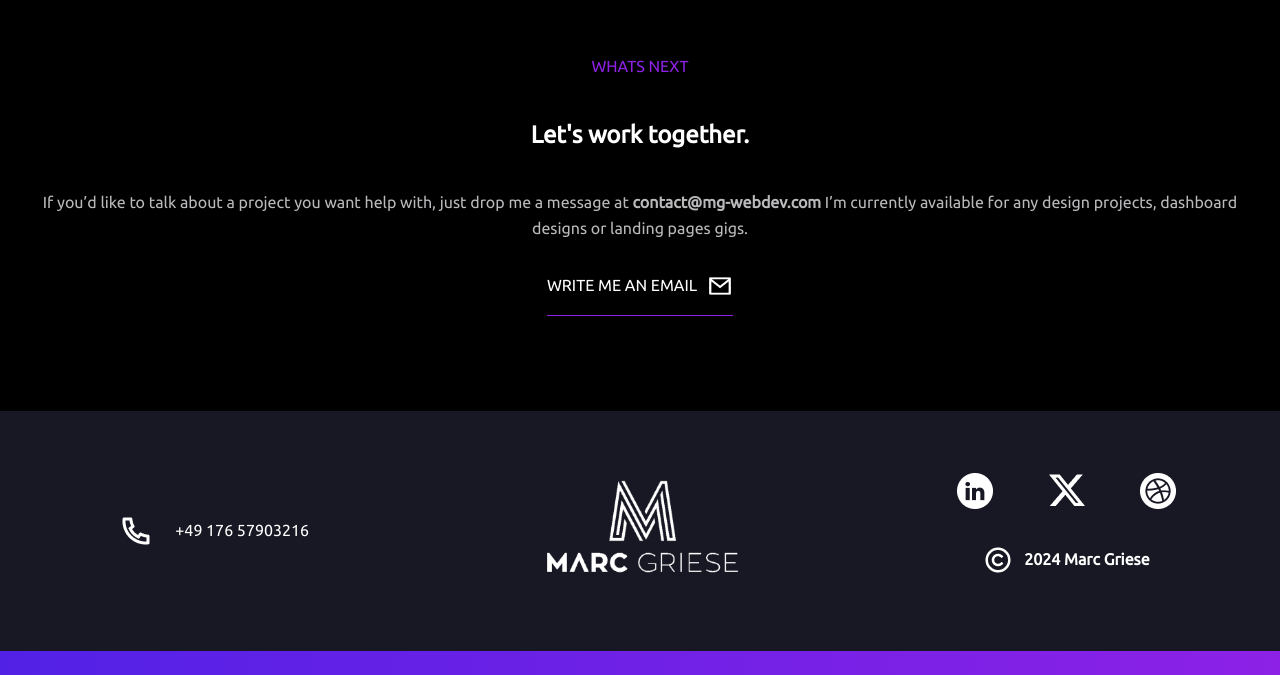
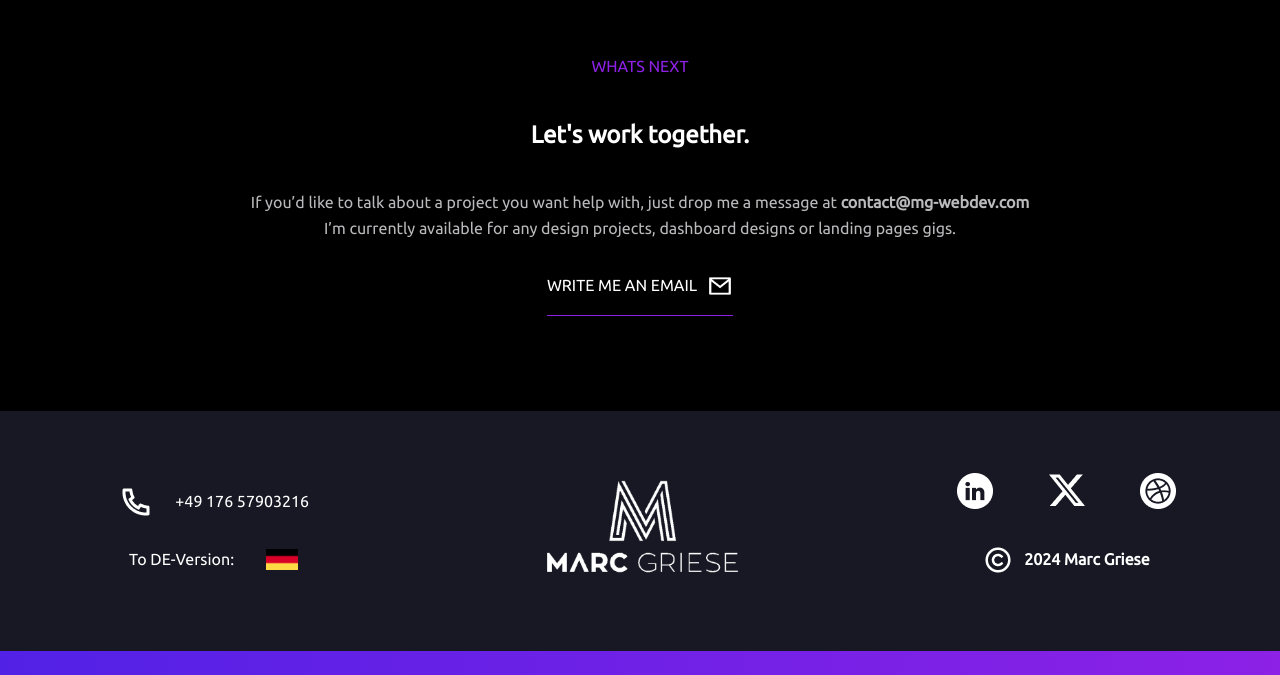
Before and after one commit to MarcGriese/Webdesign, a React app in the folder marc/: page /en in a window 1280 px wide. Shown: the part 2273-2948 px from the top of the page. Built offline with nearby package versions, Linux system fonts and the light colour scheme.

Commit message:
added possibility to switch languages

```diff
--- a/marc/src/assets/css/footer/index.scss
+++ b/marc/src/assets/css/footer/index.scss
@@ -13,6 +13,7 @@
 
 .left-footer__container {
     display: flex;
+    flex-direction: column;
     justify-content: center;
     align-items: center;
 }
@@ -31,6 +32,20 @@
     white-space: nowrap;
 }
 
+.left-footer-lower-content__container {
+    display: flex;
+    flex-direction: row;
+    justify-content: center;
+    gap: 10%;
+    min-width: 55%;
+    max-width: 80%;
+}
+
+.left-footer-lower-content__container p {
+    overflow: visible;
+    white-space: nowrap;
+}
+
 .footer-phone-icon__container {
     display: flex;
     justify-content: center;
@@ -39,6 +54,19 @@
 }
 
 .footer-phone-icon {
+    width: 100%;
+    max-width: 100%;
+}
+
+.footer-flag-icon__container {
+    display: flex;
+    justify-content: center;
+    align-items: center;
+    flex-shrink: 0;
+    width: 10%;
+}
+
+.footer-flag-icon {
     width: 100%;
     max-width: 100%;
 }
--- a/marc/src/pages/home/index.jsx
+++ b/marc/src/pages/home/index.jsx
@@ -1,4 +1,5 @@
-import React, { useState, useEffect } from "react";
+import React, { useState, useEffect, useRef } from "react";
+import { Link } from "react-router-dom";
 import Header from "../../components/header";
 import MarcIMG from "../../assets/pictures/welcome-pic-small.png"
 import LogoMG from "../../assets/pictures/logo-mg-white.png"
@@ -6,6 +7,7 @@ import MenuIcon from "../../assets/pictures/menu-icon.png"
 import Skillset_Component from "../../components/skillset";
 
 import welcomepic from "../../assets/pictures/welcome-pic2.png"
+import FlagDE from "../../assets/pictures/flag-de-icon.png"
 
 import PhoneIcon from "../../assets/pictures/phone-icon.png"
 import LinkedInIcon from "../../assets/pictures/linkedin-icon.png"
@@ -17,11 +19,24 @@ import MailIcon from "../../assets/pictures/mail-icon.png"
 
 import FeedbackIMG from "../../assets/pictures/feedback-img.png"
 
-const MenuComponent = () => {
+const MenuComponent = ({ scrollToSkillset, scrollToFeedback, scrollToFooter }) => {
     const [lastClicked, setLastClicked] = useState('About Me'); // Default to 'About Me' as initially clicked
 
     const handleClick = (menuItem) => {
         setLastClicked(menuItem);
+        switch (menuItem) {
+            case 'About Me':
+                scrollToSkillset();
+                break;
+            case 'Work':
+                scrollToFeedback();
+                break;
+            case 'Contact':
+                scrollToFooter();
+                break;
+            default:
+                break;
+        }
     };
 
     return (
@@ -39,7 +54,7 @@ const MenuComponent = () => {
     );
 };
 
-function WelcomeComponent() {
+function WelcomeComponent({ scrollToSkillset, scrollToFeedback, scrollToFooter }) {
     const [isMobile, setIsMobile] = useState(document.documentElement.clientWidth < 768);
 
     useEffect(() => {
@@ -63,6 +78,19 @@ function WelcomeComponent() {
 
     const handleMenuItemClick = (item) => {
         setSelectedItem(item);
+        switch (item) {
+            case 'about':
+                scrollToSkillset();
+                break;
+            case 'work':
+                scrollToFeedback();
+                break;
+            case 'contact':
+                scrollToFooter();
+                break;
+            default:
+                break;
+        }
         setMenuOpen(false);
     };
 
@@ -126,7 +154,11 @@ function WelcomeComponent() {
                         </div>
                     </div>
                     <div className="right-desktop-welcome-component__container col-7">
-                        <MenuComponent />
+                        <MenuComponent
+                            scrollToSkillset={scrollToSkillset}
+                            scrollToFeedback={scrollToFeedback}
+                            scrollToFooter={scrollToFooter}
+                        />
                     </div>
                 </div>
                 <div className="welcome-much__container">
@@ -141,15 +173,29 @@ function WelcomeComponent() {
 
 
 export default function HomeEN() {
+    const skillsetRef = useRef(null);
+    const feedbackRef = useRef(null);
+    const contactRef = useRef(null);
+
+    const handleScrollTo = (ref) => {
+        if (ref.current) {
+            ref.current.scrollIntoView({ behavior: 'smooth' });
+        }
+    };
+
     return (
         <>
             <Header />
-            <WelcomeComponent />
+            <WelcomeComponent
+                scrollToSkillset={() => handleScrollTo(skillsetRef)}
+                scrollToFeedback={() => handleScrollTo(feedbackRef)}
+                scrollToFooter={() => handleScrollTo(contactRef)}
+            />
 
-            <Skillset_Component />
+            <Skillset_Component ref={skillsetRef} />
 
             {/* Customer feedback */}
-            <div className="customer-feedback__container row">
+            <div className="customer-feedback__container row" ref={feedbackRef}>
                 <div className="customer-feedback-content_container row">
                     <div className="left-customer-feedback-content__container col-6">
                         <div className="feedback-content-wrap">
@@ -189,7 +235,7 @@ export default function HomeEN() {
             <div className="placeholder"></div>
 
             {/* contact */}
-            <div className="contact__container">
+            <div className="contact__container" ref={contactRef}>
                 <div className="contact-content__container">
                     <p className="whats-next-contact__container">
                         WHATS NEXT
@@ -198,7 +244,7 @@ export default function HomeEN() {
                         Let's work together.
                     </h2>
                     <p className="text-contact__container">
-                        If you’d like to talk about a project you want help with, just drop me a message at <span className="text-contact-bold">contact@mg-webdev.com</span> I’m currently available for any design projects, dashboard designs or landing pages gigs.
+                        If you’d like to talk about a project you want help with, just drop me a message at <span className="text-contact-bold">contact@mg-webdev.com</span> <br/> I’m currently available for any design projects, dashboard designs or landing pages gigs.
                     </p>
                     <div className="mail-contact__container">
                         <p className="mail-text-contact__container">
@@ -221,6 +267,12 @@ export default function HomeEN() {
                             </div>
                             <p>+49 176 57903216</p>
                         </div>
+                        <Link to="/de" className="left-footer-lower-content__container">
+                            <p>To DE-Version:</p>
+                            <div className="footer-flag-icon__container">
+                                <img src={FlagDE} alt="phone icon" className="footer-flag-icon" />
+                            </div>
+                        </Link>
                     </div>
                     <div className="middle-footer__container col-4">
                         <img src={LogoMG} alt="" className="footer-marc-griese-logo_container" />
--- a/marc/src/pages/homeDE/index.jsx
+++ b/marc/src/pages/homeDE/index.jsx
@@ -9,6 +9,7 @@ import Skillset_ComponentDE from "../../components/skillsetDE";
 import welcomepic from "../../assets/pictures/welcome-pic2.png"
 
 import PhoneIcon from "../../assets/pictures/phone-icon.png"
+import FlagGB from "../../assets/pictures/flag-gb-icon.png"
 import LinkedInIcon from "../../assets/pictures/linkedin-icon.png"
 import XIcon from "../../assets/pictures/x-icon.png"
 import DribbleIcon from "../../assets/pictures/dribble-icon.png"
@@ -266,6 +267,14 @@ export default function HomeDE() {
                             </div>
                             <p>+49 176 57903216</p>
                         </div>
+
+                        <Link to="/en" className="left-footer-lower-content__container">
+                            <p>Zu EN-Version:</p>
+                            <div className="footer-flag-icon__container">
+                                <img src={FlagGB} alt="phone icon" className="footer-flag-icon" />
+                            </div>
+                        </Link>
+
                     </div>
                     <div className="middle-footer__container col-4">
                         <img src={LogoMG} alt="" className="footer-marc-griese-logo_container" />
```
Also changed, not shown: marc/src/assets/pictures/flag-de-icon.png (added), marc/src/assets/pictures/flag-gb-icon.png (added).
